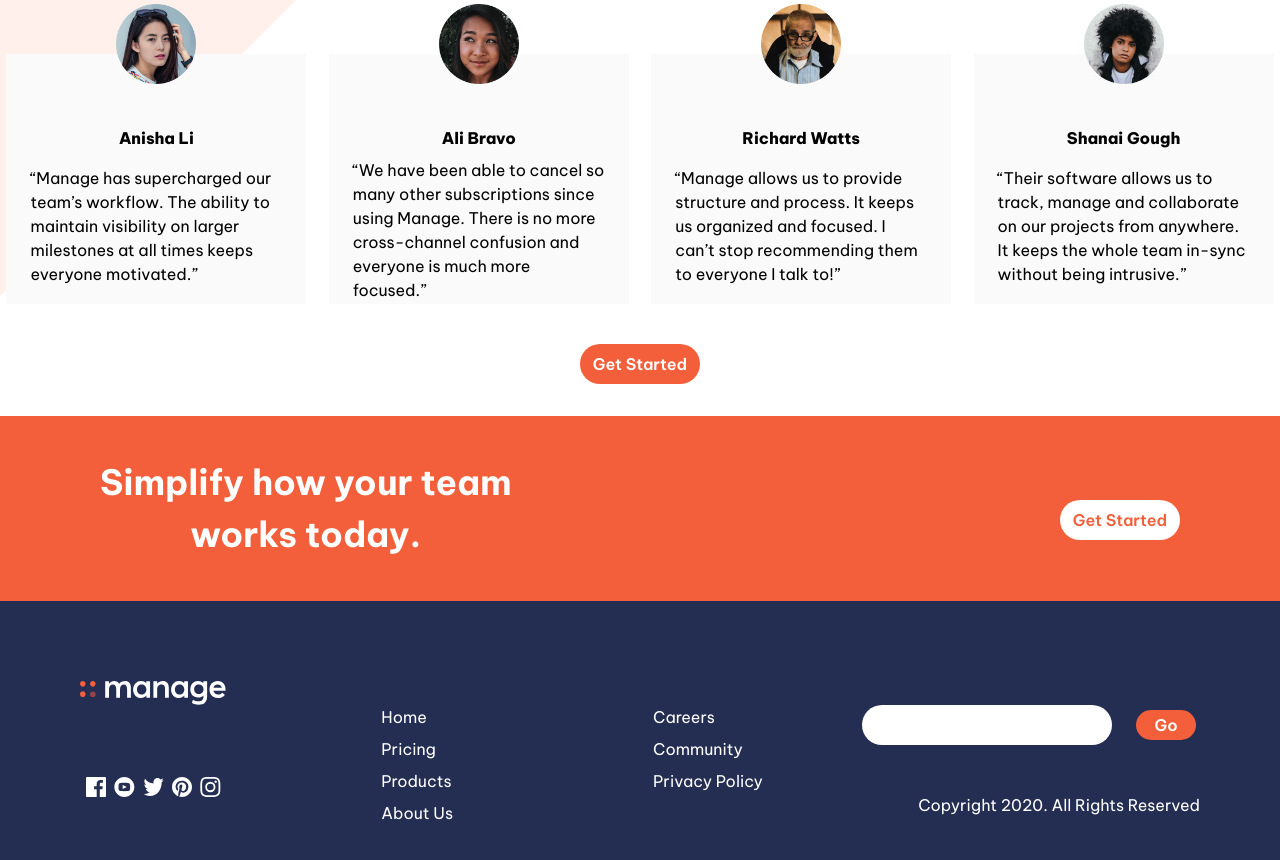
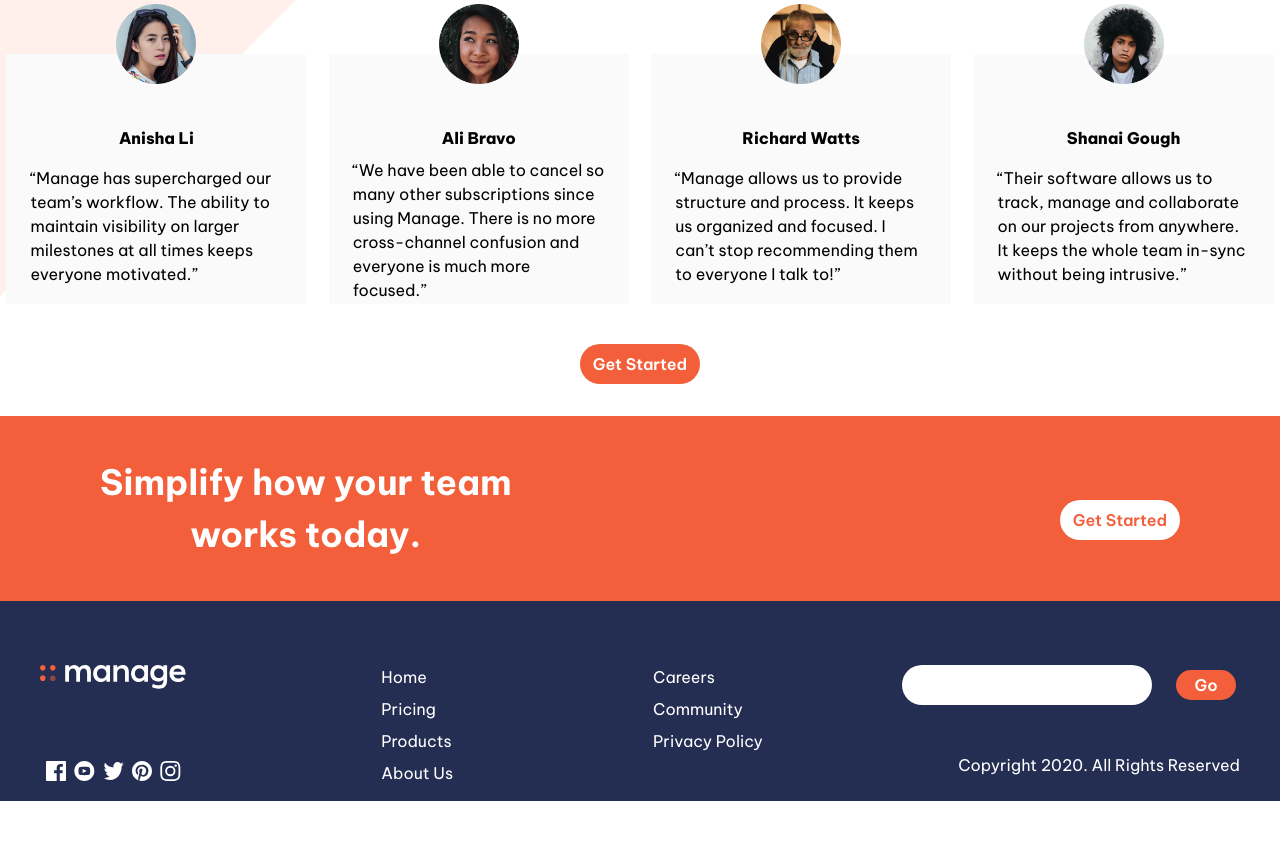
Before and after one commit to kennedywilliams911/manage, a plain HTML site: page index.html in a window 1280 px wide. Shown: the part 1576-2436 px from the top of the page. After the commit the page ends 2377 px from the top, so only its background shows below. Drawn offline with nearby package versions, Linux system fonts and the light colour scheme.

Commit message:
overflow

```diff
--- a/index.html
+++ b/index.html
@@ -240,9 +240,9 @@
     </div>
 
     <div
-      class="bg-[var(--Blue-950)] text-[white] flex flex-col md:flex-row justify-between md:p-20 p-10"
+      class="bg-[var(--Blue-950)] text-[white] flex flex-col md:flex-row justify-between md:p-10 p-10 md:h-[200px]"
     >
-      <div class="flex flex-col gap-12 md:gap-18 md:mt-6manage items-center">
+      <div class="flex flex-col gap-12 md:gap-18 md:mt-6 items-center">
         <div>
           <img src="./images/logo (2).svg" alt="" />
         </div>
```
